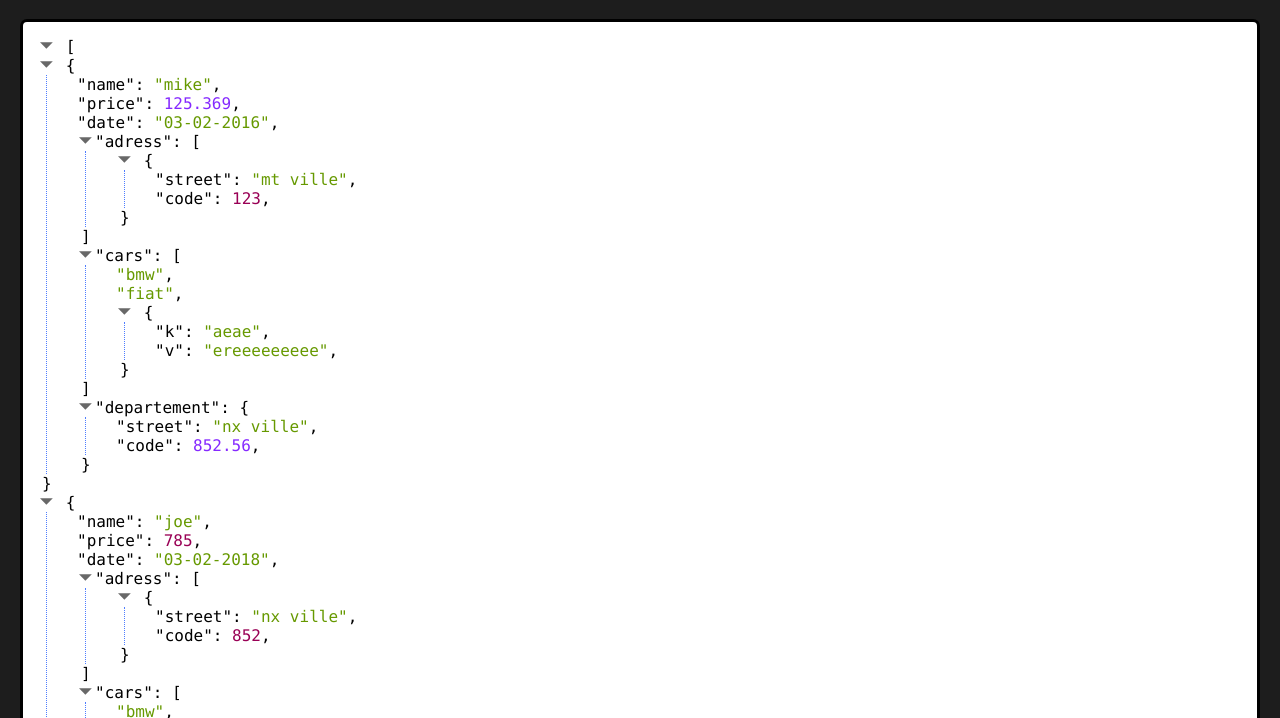
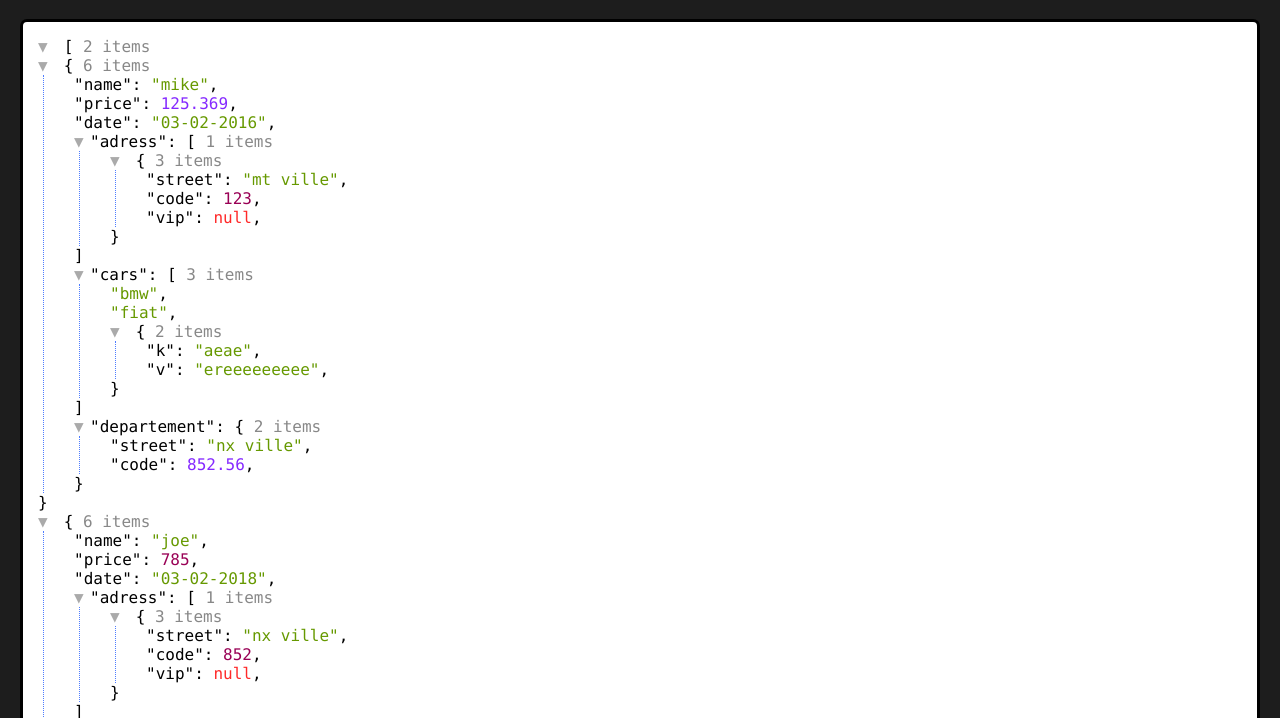
Before and after one commit to wutility/json-viewer, a website: page public/index.html in a window 1280 px wide. Shown: the part 82-800 px from the top of the page. Drawn offline with Linux system fonts and the light colour scheme.

Commit message:
update app

```diff
--- a/public/index.html
+++ b/public/index.html
@@ -21,7 +21,7 @@
         name: "mike",
         price: 125.369,
         date:'03-02-2016',
-        adress: [{ street: 'mt ville', code: 123 }],
+        adress: [{ street: 'mt ville', code: 123,vip:null }],
         cars: ['bmw', 'fiat', { k: 'aeae', v: 'ereeeeeeeee' }],
         departement: { street: 'nx ville', code: 852.56 }
       },
@@ -29,7 +29,7 @@
         name: "joe",
         price: 785.0,
         date:'03-02-2018',
-        adress: [{ street: 'nx ville', code: 852 }],
+        adress: [{ street: 'nx ville', code: 852,vip:null }],
         cars: ['bmw', 'fiat', { k: 'fffffff', v: 'ssssssssss' }],
         departement: { street: 'nx ville', code: 852 }
       }
--- a/src/index.css
+++ b/src/index.css
@@ -27,25 +27,36 @@ svg {vertical-align: top; color: rgb(104, 104, 104); height: 1em; width: 1em; pa
 .txt-string {color: #690;}
 .txt-number {color: #905;}
 .txt-float {color: rgb(133, 41, 255);}
-.txt-boolean {color: rgb(255, 41, 41);}
-
+.txt-boolean,.txt-object {color: rgb(255, 41, 41);}
+.txt-mute {color: #888888; }
 
 
 
 ul {
   list-style: none;
   padding: 0 0 0 30px;
-  margin-left: 8px;
+  margin-left: 5px;
   border-left: 1px dotted rgb(78, 125, 255);  }
 
 .jsv-top-parent {border:0}
 
+.jsv-fold {cursor: pointer;  }
 
-.jsv-fold {cursor: pointer;  }
-.jsv-fold-end {margin-left: 4px;}
+.jsv-fold:before {
+  color: #aaa;
+  content: "\25BC";
+  /* position: absolute; */
+  display: inline-block;
+   width: 1em;
+  /*left: 0px; */
+}
 
+.jsv-fold.open-close:before {
+  content: "\25B6";
+}
 
 .p-0 {padding:0}
 .m-0 {margin:0}
+.mr-5 {margin-right: 5px;}
 
 .border-left {border-left: 1px dotted  rgb(78, 125, 255);}
--- a/src/jsv.js
+++ b/src/jsv.js
@@ -1,41 +1,44 @@
 function jsonView (data) {
+  console.time()
   let rootElement = document.createElement('ul');
   rootElement.classList.add('jsv-top-parent', 'p-0', 'm-0')
 
   if (Array.isArray(data)) {
     data.forEach(obj => {
-      render(rootElement, obj, null, true);
+      render(rootElement, obj, null);
     });
 
-    rootElement.prepend(createLiFold('[', null));
-    rootElement.appendChild(createLiFold(null, ']'));
+    rootElement.prepend(createSpanFold('[', null, null, rootElement.children.length));
+    rootElement.appendChild(createSpanFold(null, ']', null));
   }
   else {
-    render(rootElement, data, null, false);
+    render(rootElement, data, null);
   }
 
-  let isChildrenHided = false;
+  let isChildrenCollapsed = false;
   rootElement.addEventListener('click', (e) => {
 
-    let target = e.target;
-    let parentTarget = target.parentNode;
+    let target = e.target, parentTarget = target.parentNode;
 
-    if (parentTarget.classList.contains('jsv-top-parent') || (parentTarget.nodeName === 'LI' && target.classList.contains('jsv-fold'))) {
+    if (parentTarget.classList.contains('jsv-top-parent')
+      || (parentTarget.nodeName === 'LI' && target.classList.contains('jsv-fold'))) {
 
       [...parentTarget.children].forEach(c => {
         if (!c.classList.contains('jsv-fold') && !c.classList.contains('jsv-fold-end')) {
-          c.style.display = isChildrenHided ? 'block' : 'none'
+          c.style.display = isChildrenCollapsed ? 'block' : 'none';
         }
       });
 
-      isChildrenHided = !isChildrenHided;
+      target.classList.toggle('open-close');
+      parentTarget.style.display = isChildrenCollapsed ? 'block' : 'flex';
+      isChildrenCollapsed = !isChildrenCollapsed;
     }
   }, false);
 
   return rootElement
 }
 
-function render (rootElement, obj, parentKey, isObjInsideArr) {
+function render (rootElement, obj, parentKey) {
 
   const ul = document.createElement('ul');
 
@@ -49,22 +52,15 @@ function render (rootElement, obj, parentKey, isObjInsideArr) {
     }
 
     if (isObj(value)) {
-      render(ul, value, key, false);
+      render(ul, value, key);
     }
   }
 
   const li = document.createElement('li');
-
-  if (parentKey) {
-    li.appendChild(createLiFold('{', null, parentKey));
-  }
-  else {
-    li.appendChild(createLiFold('{', null, null));
-  }
-
+  li.appendChild(createSpanFold('{', null, parentKey, ul.children.length));
   li.appendChild(ul);
-  li.appendChild(createLiFold(null, '}', null));
-  rootElement.appendChild(li)
+  li.appendChild(createSpanFold(null, '}', null));
+  rootElement.appendChild(li);
 }
 
 function createArr (rootElement, arr, key) {
@@ -75,9 +71,9 @@ function createArr (rootElement, arr, key) {
   });
 
   const li = document.createElement('li');
-  li.appendChild(createLiFold('[', null, key));
+  li.appendChild(createSpanFold('[', null, key, ul.children.length));
   li.appendChild(ul);
-  li.appendChild(createLiFold(null, ']', key));
+  li.appendChild(createSpanFold(null, ']', key));
   rootElement.appendChild(li)
 }
 
@@ -87,7 +83,7 @@ function createListItems (parentElement, value, key) {
     createArr(parentElement, value, null);
   }
   if (isObj(value)) {
-    render(parentElement, value, null, true);
+    render(parentElement, value, null);
   }
   if (!isObj(value) && !Array.isArray(value)) {
     let typeValue = typeof value;
@@ -119,18 +115,19 @@ function isFloatOrNumber (value) {
   return Number(value) === value && value % 1 !== 0
 }
 
-function createLiFold (startDelimiter, endDelimiter, key) {
-  const li = document.createElement('li');
+function createSpanFold (startDelimiter, endDelimiter, key, itemsLen = 0) {
+  const span = document.createElement('span');
 
   if (startDelimiter) {
-    li.classList.add('jsv-fold');
-    li.innerHTML = `<svg viewBox="0 0 15 15" fill="currentColor"><path d="M0 5l6 6 6-6z"></path></svg>`;
-    li.innerHTML += key ? `"${key}": ${startDelimiter}` : ` ${startDelimiter}`;
+    span.classList.add('jsv-fold');
+    span.innerHTML = key
+      ? `"${key}": ${startDelimiter} <span class="txt-mute mr-5">${itemsLen} items</span>`
+      : ` ${startDelimiter} <span class="txt-mute mr-5">${itemsLen} items</span>`;
   }
   else {
-    li.classList.add('jsv-fold-end');
-    li.innerHTML = endDelimiter;
+    span.classList.add('jsv-fold-end');
+    span.innerHTML = endDelimiter;
   }
 
-  return li;
+  return span;
 }
```
